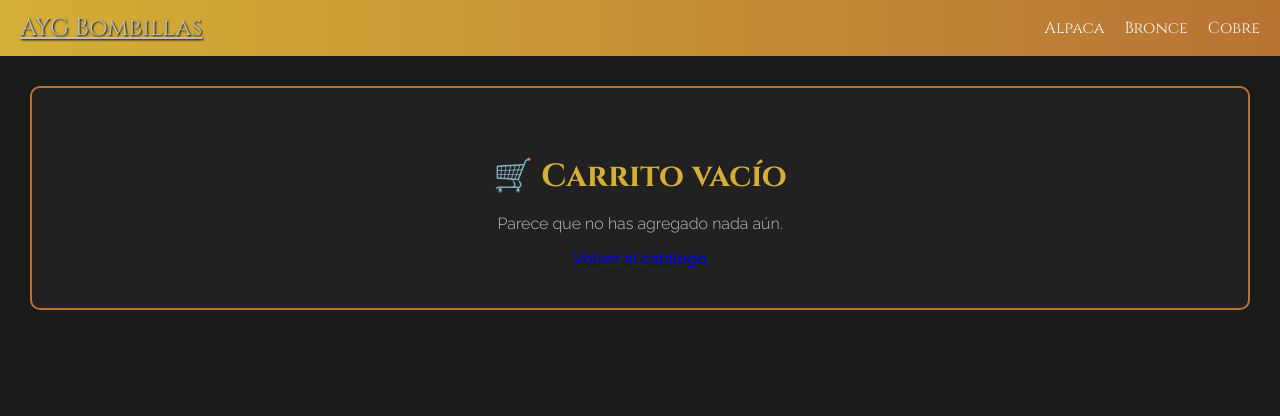
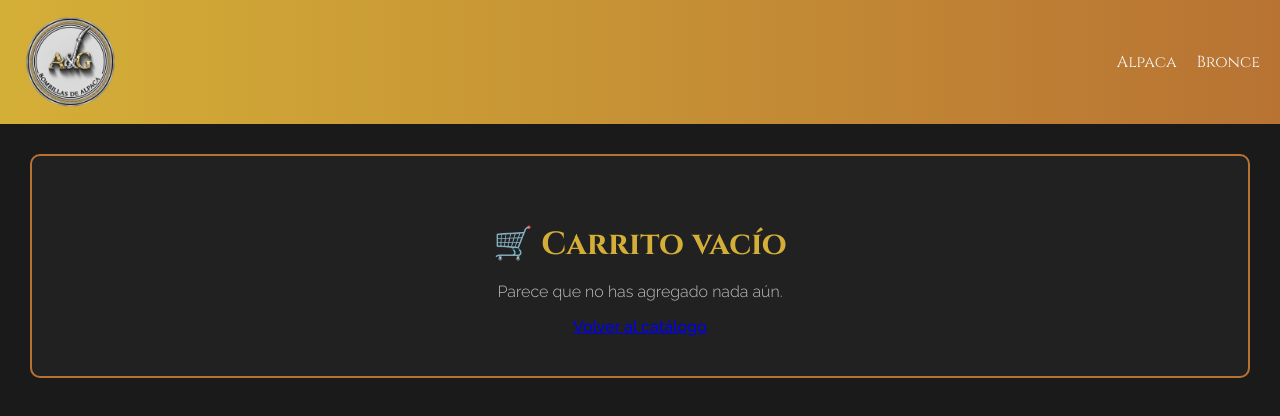
Before and after one commit to 00Gabriela00edwin/CreaTuLanding1-Edwin, a React (Vite) app: page /cart in a window 1280 px wide. Shown: the top 416 px of the page. Built offline with nearby package versions, Linux system fonts and the light colour scheme.

Commit message:
agregamdo estilos

```diff
--- a/src/App.css
+++ b/src/App.css
@@ -28,11 +28,27 @@ nav {
   align-items: center;
 }
 
+.logo img {
+  width: 60px;
+  height: auto;
+  vertical-align: middle;
+  margin-right: 10px;
+  transition: transform 1 s ease;
+}
+.logo img {
+  transition: transform 1s ease;
+}
+
+.logo img:hover {
+  transform: rotate(360deg);
+}
+
 .logo {
-  font-family: 'Cinzel', serif;
-  font-size: 1.5rem;
-  color: var(--plata);
-  text-shadow: 1px 1px 2px black;
+  display: flex;
+  align-items: center;
+  font-weight: bold;
+  text-decoration: none;
+  color: #000;
 }
 
 ul {
@@ -198,3 +214,16 @@ input {
 .cart-container a:hover {
   color: #b8952c;
 }
+
+
+@media (max-width: 768px) {
+  .nav-container {
+    flex-direction: column;
+    gap: 10px;
+  }
+
+  .nav-links {
+    flex-direction: column;
+    align-items: center;
+  }
+}
--- a/src/components/CheckoutForm.jsx
+++ b/src/components/CheckoutForm.jsx
@@ -1,3 +1,4 @@
+import { useNavigate } from "react-router-dom";
 import { useState } from "react";
 import { useCartContext } from "../context/CartContext";
 import { db } from "../firebase/config";
@@ -8,7 +9,7 @@ const CheckoutForm = () => {
     const [buyer, setBuyer] = useState({ name: "", phone: "", email: "" });
     const [orderId, setOrderId] = useState(null);
     const [loading, setLoading] = useState(false);
-
+     const navigate = useNavigate ();
     const handleChange = (e) => {
         setBuyer({ ...buyer, [e.target.name]: e.target.value });
     };
--- a/src/components/NavBar.jsx
+++ b/src/components/NavBar.jsx
@@ -1,19 +1,28 @@
 import { Link } from "react-router-dom";
 import CartWidget from "./CartWidget";
+import logo from "../assets/logo.png";
 
 const NavBar = () => {
   return (
     <header>
       <nav>
 
-        <Link to="/" className="logo">AYG Bombillas</Link>
+<Link to="/" className="logo" style={{ display: "flex", alignItems: "center", textDecoration: "none", color: "black" }}>
+  <img
+    src={logo}
+    alt="Logo AYG Bombillas"
+    style={{ width: "100px", height: "auto", marginRight: "12px" }}
+  />
+</Link>
+
+
 
         <ul>
-
           <li><Link to="/category/alpaca">Alpaca</Link></li>
           <li><Link to="/category/bronce">Bronce</Link></li>
-          <li><Link to="/category/cobre">Cobre</Link></li>
+
         </ul>
+
         <CartWidget />
       </nav>
     </header>
```
Also changed, not shown: src/assets/gracias.png (added), src/assets/logo.png (added).
